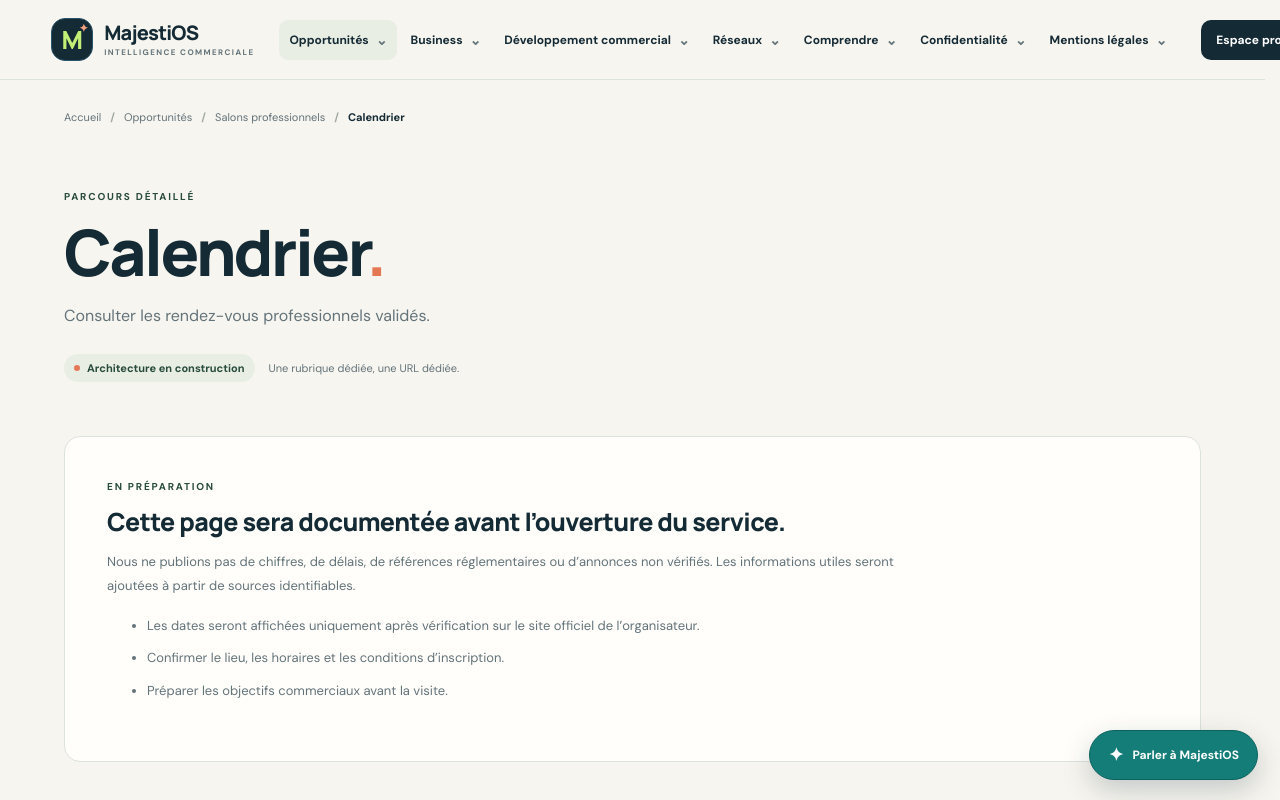
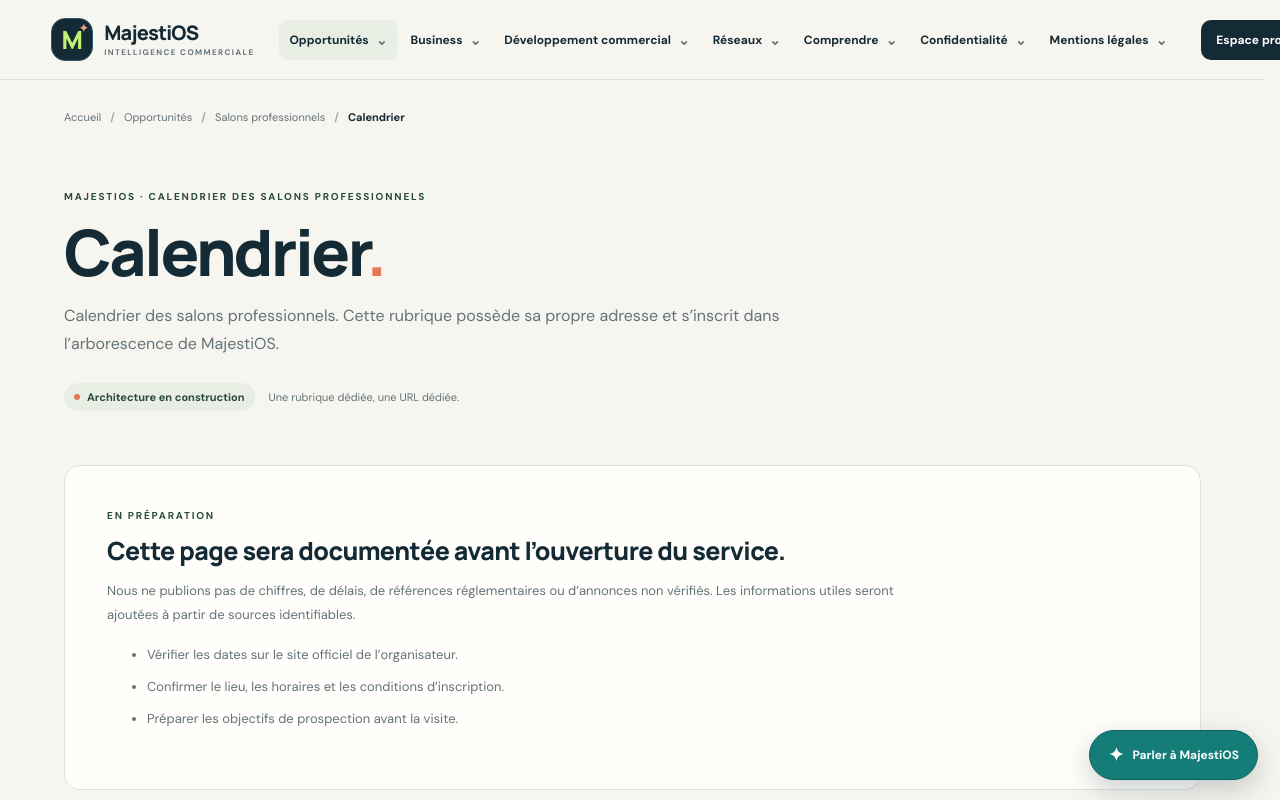
Before and after one commit to Chexpeer/Majestios, a Next.js app: page /opportunites/salons/calendrier in a window 1280 px wide. Shown: the top 800 px of the page. Built offline with nearby package versions, Linux system fonts and the light colour scheme.

Commit message:
Créer la page dédiée Calendrier des salons professionnels

```diff
--- /dev/null
+++ b/src/app/opportunites/salons/calendrier/page.tsx
@@ -0,0 +1,5 @@
+import SiteHub from "@/components/site-hub";
+
+export default function Page() {
+  return <SiteHub pathname="/opportunites/salons/calendrier" eyebrow="MAJESTIOS · CALENDRIER DES SALONS PROFESSIONNELS" intro="Calendrier des salons professionnels. Cette rubrique possède sa propre adresse et s’inscrit dans l’arborescence de MajestiOS." checklist={["Vérifier les dates sur le site officiel de l’organisateur.","Confirmer le lieu, les horaires et les conditions d’inscription.","Préparer les objectifs de prospection avant la visite."]} />;
+}
```
